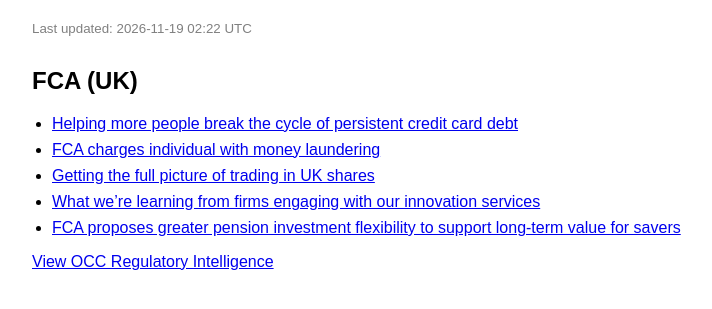
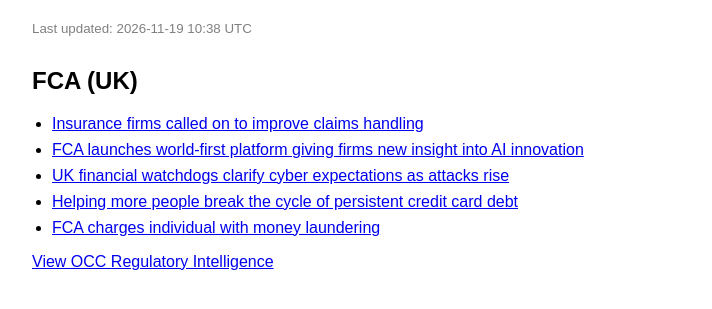
Before and after one commit to Fijihaq/regtech-intelligence-hub, a plain HTML site: page index.html in a window 1280 px wide. Shown: the part 81-390 px from the top of the page, without its empty margins (158-870 px from the left). Drawn offline with Linux system fonts and the light colour scheme.

Commit message:
Auto update FCA + OCC feeds

```diff
--- a/index.html
+++ b/index.html
@@ -14,5 +14,5 @@ small { color: gray; }
 </head>
 <body>
 <h1>FCA Regulatory Intelligence</h1>
-<p><small>Last updated: 2026-11-19 02:22 UTC</small></p>
-<h2>FCA (UK)</h2><ul><li><a href="https://www.fca.org.uk/news/blogs/helping-more-people-break-cycle-persistent-credit-card-debt" target="_blank">Helping more people break the cycle of persistent credit card debt</a></li><li><a href="https://www.fca.org.uk/news/press-releases/fca-charges-individual-money-laundering" target="_blank">FCA charges individual with money laundering</a></li><li><a href="https://www.fca.org.uk/news/blogs/getting-full-picture-trading-uk-shares" target="_blank">Getting the full picture of trading in UK shares</a></li><li><a href="https://www.fca.org.uk/news/blogs/what-were-learning-firms-engaging-our-innovation-services" target="_blank">What we’re learning from firms engaging with our innovation services</a></li><li><a href="https://www.fca.org.uk/news/press-releases/fca-proposes-greater-pension-investment-flexibility-support-long-term-value-savers" target="_blank">FCA proposes greater pension investment flexibility to support long-term value for savers</a></li></ul><p><a href="OCC.html">View OCC Regulatory Intelligence</a></p></body></html>
+<p><small>Last updated: 2026-11-19 10:38 UTC</small></p>
+<h2>FCA (UK)</h2><ul><li><a href="https://www.fca.org.uk/news/news-stories/insurance-firms-called-improve-claims-handling" target="_blank">Insurance firms called on to improve claims handling</a></li><li><a href="https://www.fca.org.uk/news/press-releases/fca-launches-world-first-platform-giving-firms-new-insight-ai-innovation" target="_blank">FCA launches world-first platform giving firms new insight into AI innovation</a></li><li><a href="https://www.fca.org.uk/news/press-releases/uk-financial-watchdogs-clarify-cyber-expectations-attacks-rise" target="_blank">UK financial watchdogs clarify cyber expectations as attacks rise</a></li><li><a href="https://www.fca.org.uk/news/blogs/helping-more-people-break-cycle-persistent-credit-card-debt" target="_blank">Helping more people break the cycle of persistent credit card debt</a></li><li><a href="https://www.fca.org.uk/news/press-releases/fca-charges-individual-money-laundering" target="_blank">FCA charges individual with money laundering</a></li></ul><p><a href="OCC.html">View OCC Regulatory Intelligence</a></p></body></html>
```
Also changed, not shown: OCC.html (+1 -1 lines).
